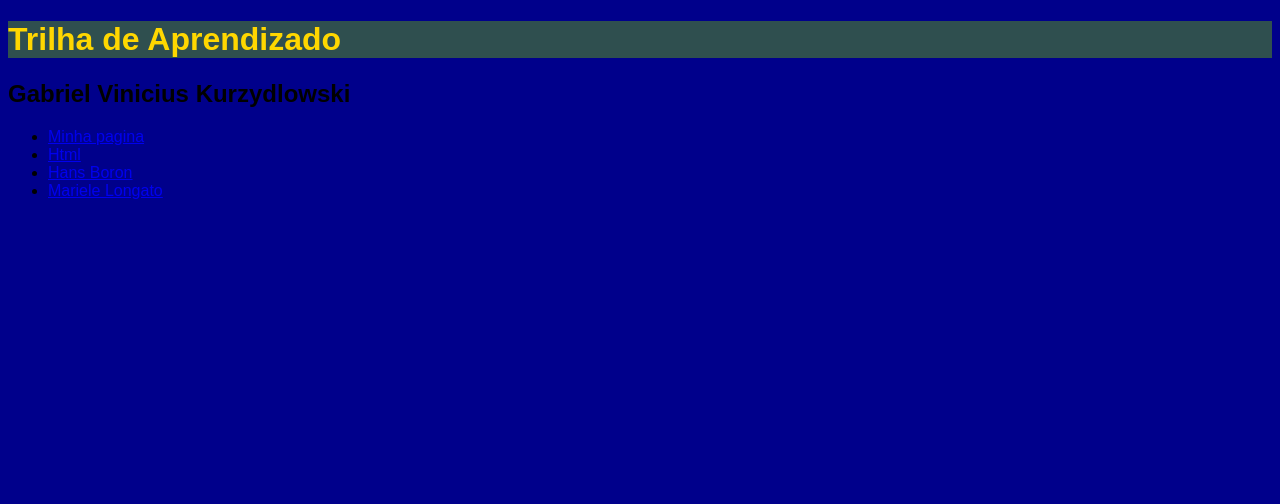
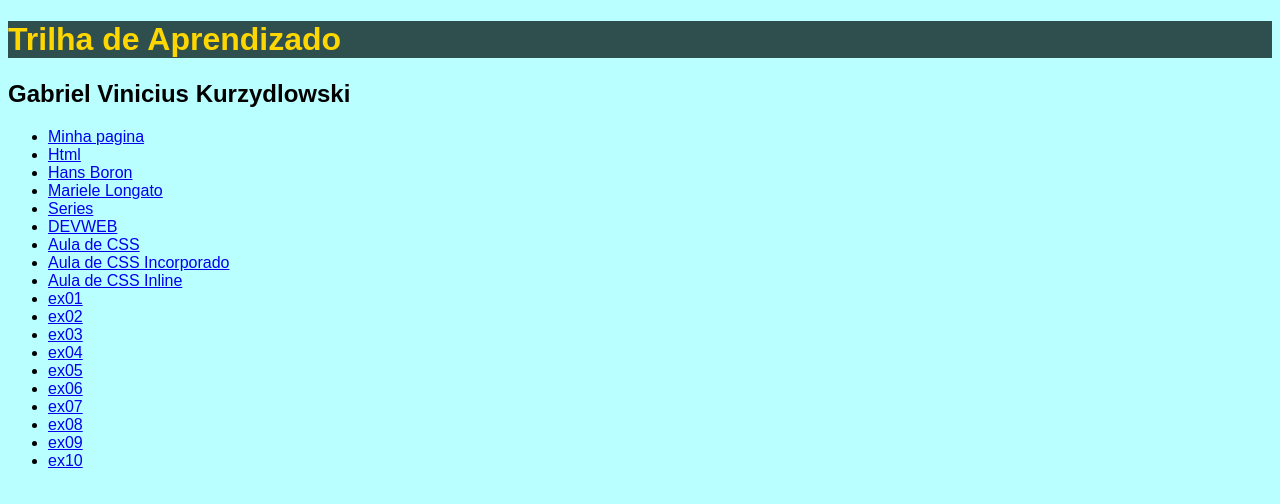
Before and after one commit to gabrielkurzydlowski/TrilhadeAprendizagem, a plain HTML site: page index.html in a window 1280 px wide. Drawn offline with Linux system fonts and the light colour scheme.

Commit message:
trilha de aprendizado
atualização

```diff
--- a/index.css
+++ b/index.css
@@ -1,5 +1,5 @@
 body{
-    background-color: darkblue;
+    background-color: #b9ffff;
     font-family: Arial, Helvetica, sans-serif;
 }
 h1{
--- a/index.html
+++ b/index.html
@@ -15,7 +15,21 @@
     <li><a href="Ex01.html">Html</a></li>
     <li><a href="RDE03-Ex01-Hans_Boron (1).html">Hans Boron</a></li>
     <li><a href="RDE04-Ex01-Mariele_Longato (1).html">Mariele Longato</a></li>
-
+    <li><a href="exercicio_06 (1).html">Series</a></li>
+    <li><a href="index (1).html">DEVWEB</a></li>
+    <li><a href="AulaCSS (1).html">Aula de CSS</a></li>
+    <li><a href="CSS Incorporado.html>">Aula de CSS Incorporado</a></li>
+    <li><a href="CSS Inline.html">Aula de CSS Inline</a></li>
+    <li><a href="Js.Ex01.html">ex01</a></li>
+    <li><a href="js_ex02.html">ex02</a></li>
+    <li><a href="js_ex03.html">ex03</a></li>
+    <li><a href="js_ex04.html">ex04</a></li>
+    <li><a href="js_ex05.html">ex05</a></li>
+    <li><a href="js_ex06.html">ex06</a></li>
+    <li><a href="js_ex07.html">ex07</a></li>
+    <li><a href="js_ex08.html">ex08</a></li>
+    <li><a href="js_ex09.html">ex09</a></li>
+    <li><a href="js_ex10.html">ex10</a></li>
 
 </body>
 </html>
```
